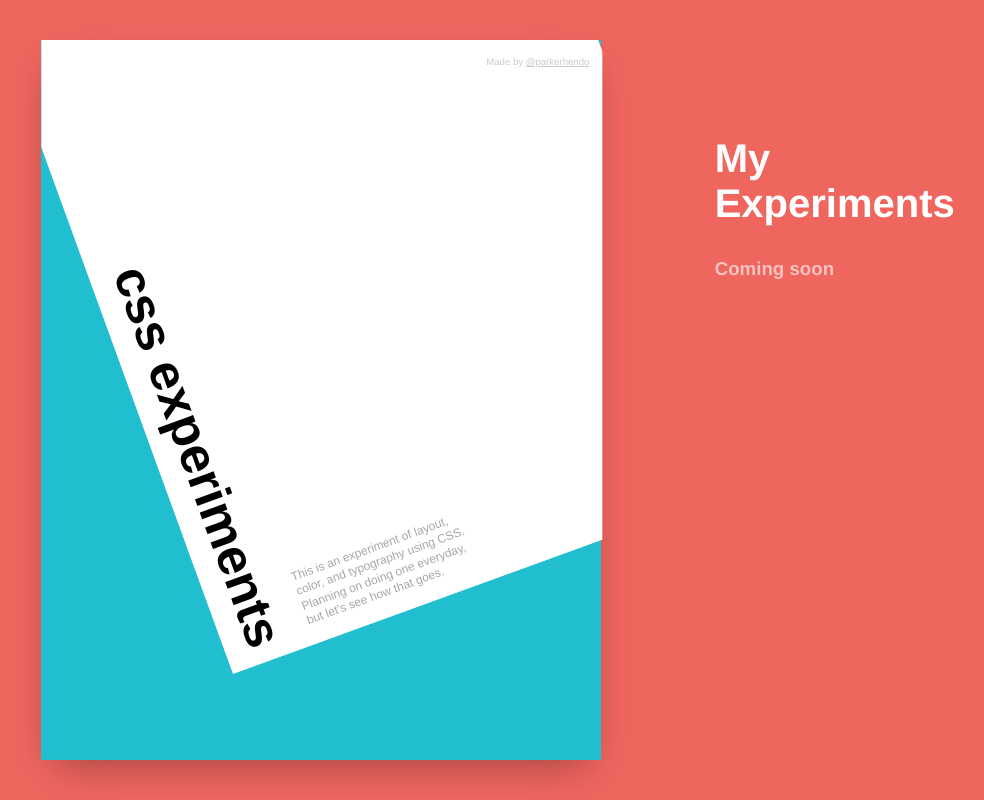
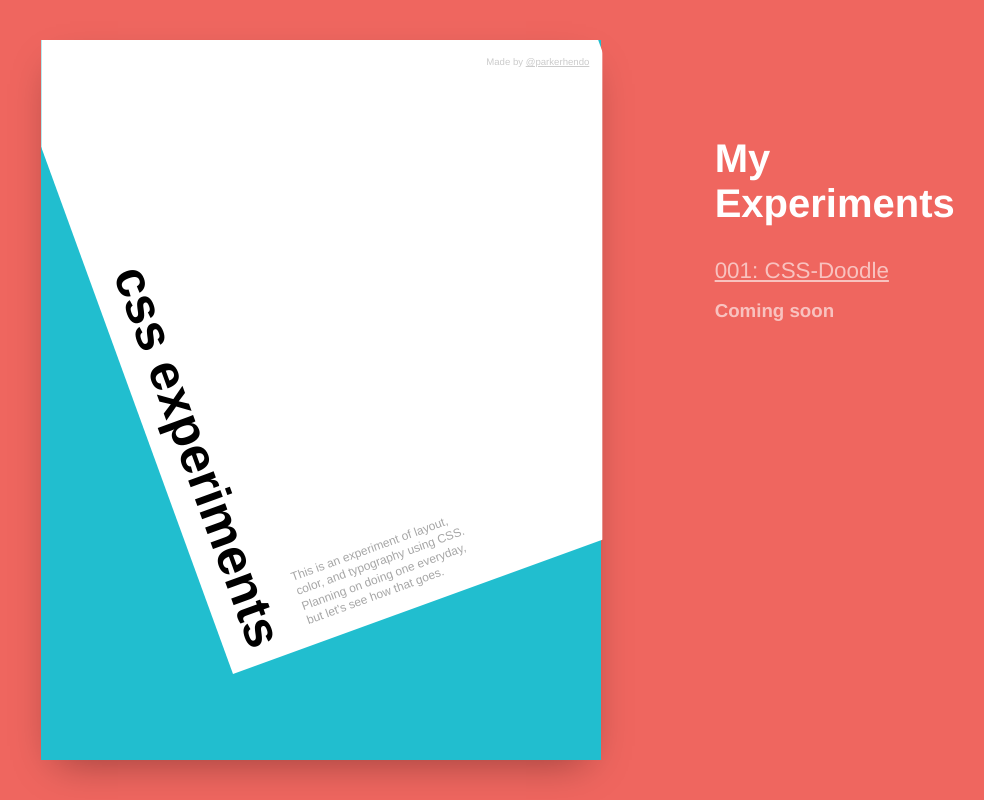
Before and after one commit to parkerhendo/CSS-Experiments, a website: page index.html in a window 1280 px wide. Shown: the whole page, without its empty margins (112-1096 px from the left). Drawn offline with Linux system fonts and the light colour scheme.

Commit message:
Added Link

```diff
--- a/index.html
+++ b/index.html
@@ -27,7 +27,7 @@
       <div class="toc-container">
         <h3 class="toc-title">My Experiments</h3>
         <div class="link-container">
-          <!-- <a href="/001/">001</a> -->
+          <a href="/001/">001: CSS-Doodle</a>
           <h3>Coming soon</h3>
         </div>
 
```
